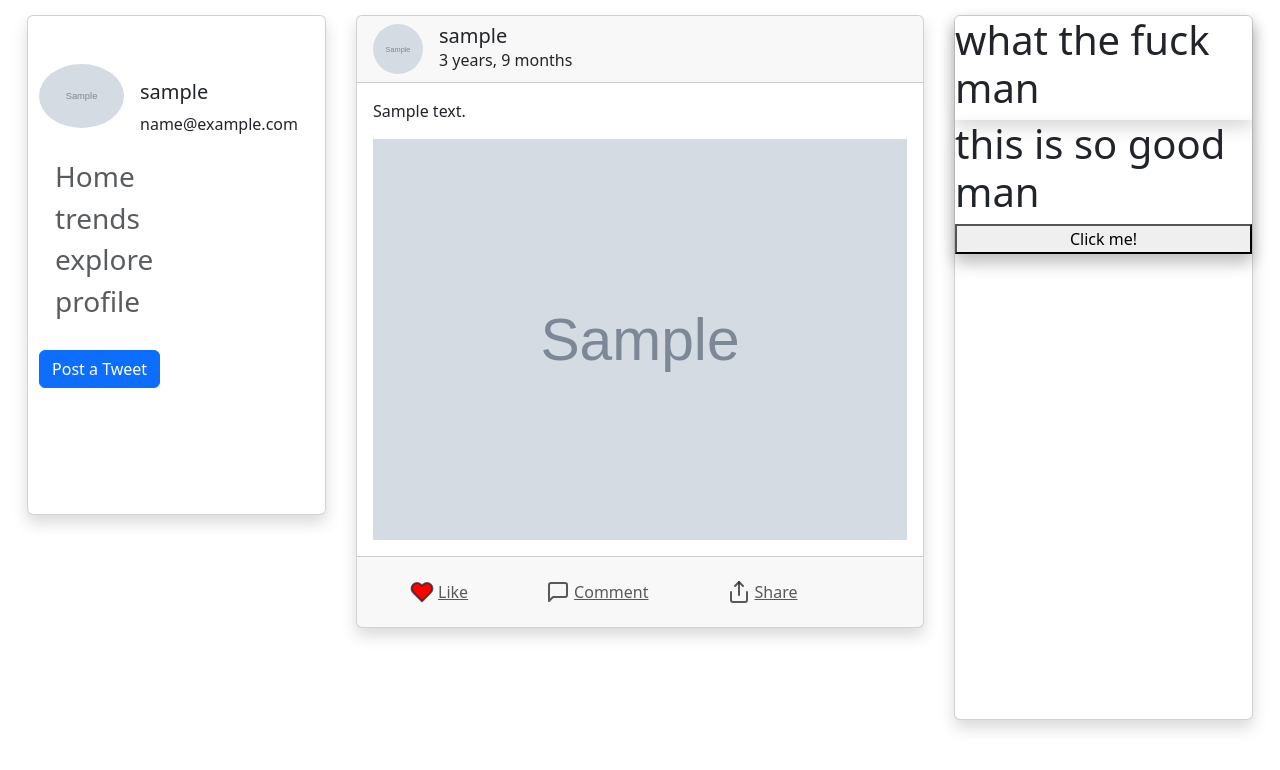
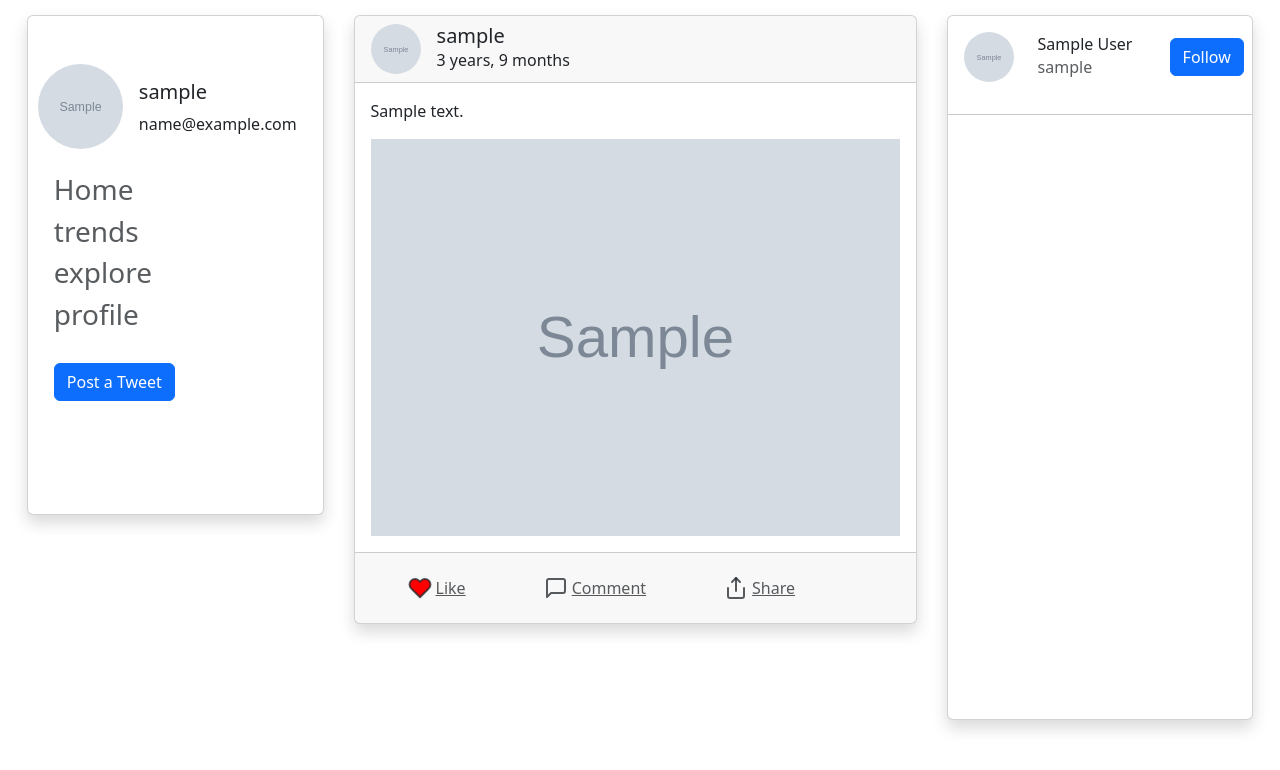
Before and after one commit to E-ELMTALAB/Twitter, a Django app: page /tweet_app/home/ in a window 1280 px wide. Shown: the top 770 px of the page. Run offline with Django 4.2, Linux system fonts and the light colour scheme; a user stored in the database is signed in; tables that the repository leaves empty hold one stand-in row (values such as "Sample post"); grey boxes marked "Sample" are stand-in pictures.

Commit message:
now the user can see their person recommendations

```diff
--- a/tweet_app/models.py
+++ b/tweet_app/models.py
@@ -167,3 +167,4 @@ class MediaFile(models.Model):
 
 admin.site.register(User)
 admin.site.register(Tweet)
+admin.site.register(PersonRecommendation)
--- a/tweet_app/templates/tweet_app/home.html
+++ b/tweet_app/templates/tweet_app/home.html
@@ -40,7 +40,7 @@
 
 
             <div class="d-flex align-items-start mt-5 mb-4">
-              <img class="rounded-circle" src="{{request.user.profile_picture_path.url}}" style="width:85px;"/>
+              <img class="rounded-circle" src="{{request.user.profile_picture_path.url}}" style="width:85px; height:85px;"/>
               <div class="mx-3">
                 <h5 class="mt-3">{{request.user.username}}</h5>
                 <p class="m-0">{{request.user.email}}</p>
@@ -61,7 +61,7 @@
                 <a href="{% url 'profile_page' %}" class="text-muted text-decoration-none">profile</a>
               </h3>
             </div>
-            <div class="d-flex justify-content-start align-items-start my-4">
+            <div class="d-flex justify-content-start align-items-start my-4 mx-3">
                 <button
                 type="button"
                 class="btn btn-primary"
@@ -349,15 +349,30 @@
 
         {% endblock%}
 
-        <div class="card rounded shadow" style="height:705px; width:300px;">
-          <div class="d-flex flex-column shadow">
-            <div class="d-flex flex-column shadow">
-              <h1>what the fuck man </h1>
+        <div class="card rounded shadow" style="height:705px; width:310px;">
+          <div class="d-flex flex-column ">
+
+            <div class="d-flex flex-column ">
+              {% for recom in recoms %}
+
+                  <div class="d-flex flex-row my-3 justify-content-between">
+                    <div class="d-flex flex-row align-items-center justify-content-between">
+                      <img class="rounded-circle mx-3" src="{{recom.profile_picture_path.url}}" style="width:50px; height:50px;" alt="defualt"/>
+                      <div class="d-flex flex-column" style="width:140px;">
+                        <h6 class="mx-2 my-0">{{recom.name}}</h6>
+                        <p class="text-muted mx-2 my-0">{{recom.username}}</p>
+                      </div>
+                      <div class="d-flex">
+                        <div class="btn btn-primary">
+                          Follow
+                        </div>
+                      </div>
+                    </div>
+                  </div>
+                  <hr>
+                  {% endfor %}
             </div>
-            <div class="d-flex flex-column shadow">
-              <h1>this is so good man </h1>
-              <button onclick="showCommentModal()">Click me!</button>
-            </div>
+
           </div>
         </div>
       </div>
--- a/tweet_app/views.py
+++ b/tweet_app/views.py
@@ -2,7 +2,7 @@ from django.shortcuts import render , redirect
 from .models import Tweet
 from .forms import LoginForm
 from django.contrib.auth import login, authenticate
-from .models import User , Followers , Tweet , Comment , Like
+from .models import User , Followers , Tweet , Comment , Like , PersonRecommendation
 from django.views.decorators.http import require_POST
 from django.http import JsonResponse , HttpResponse
 from .forms import TweetForm
@@ -11,15 +11,25 @@ from .forms import TweetForm
 def home(request):
     tweets = Tweet.objects.select_related("user").all()
     comments = Comment.objects.select_related("user").all()
+    recommendations = PersonRecommendation.objects.filter(to_user_id = request.user.id).select_related("from_user").all()
+    recommendations = [user.from_user_id for user in recommendations]
+    recoms = []
+    for recom in recommendations:
+        user = User.objects.get(id = recom)
+        recoms.append(user)
+
     liked_tweets = Like.objects.filter(user_id=request.user.id)
     liked_tweets = [tweets.tweet_id for tweets in liked_tweets]
 
     print("the liked numbers :" , str(liked_tweets))
+    print("the recommendations : " , str(recoms))
+    # print("the username is :", recoms[0])
 
     context = {
         "tweets" : tweets ,
         "comments" : comments ,
-        "liked_tweets" : liked_tweets
+        "liked_tweets" : liked_tweets ,
+        "recoms" : recoms
     }
     return render(request , "tweet_app/home.html" , context=context)
 
@@ -141,6 +151,4 @@ def send_tweet(request):
             print("the forms is valid ")
             form.save()
             # return HttpResponse("the tweet information receieved successfuly")
-
-
-    return home(request)
+            return redirect("home_page")
```
